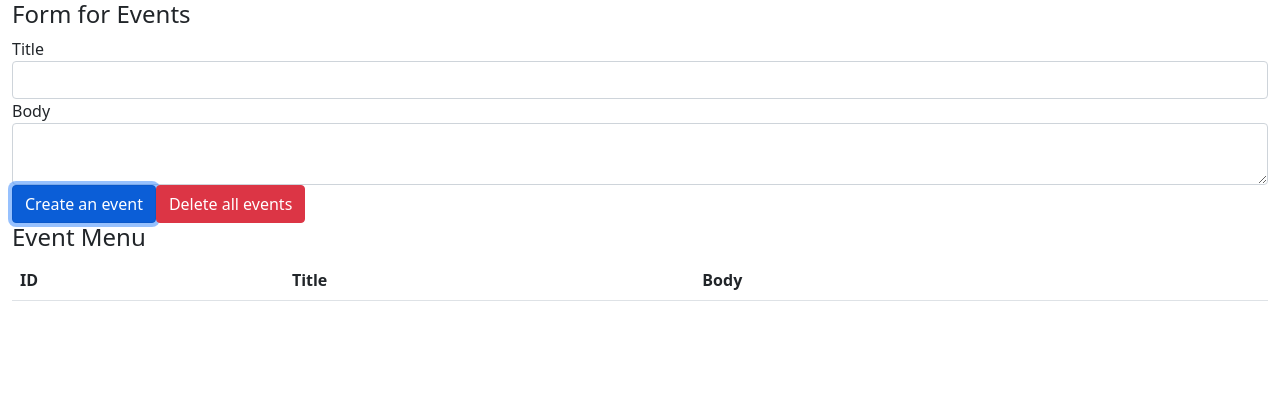
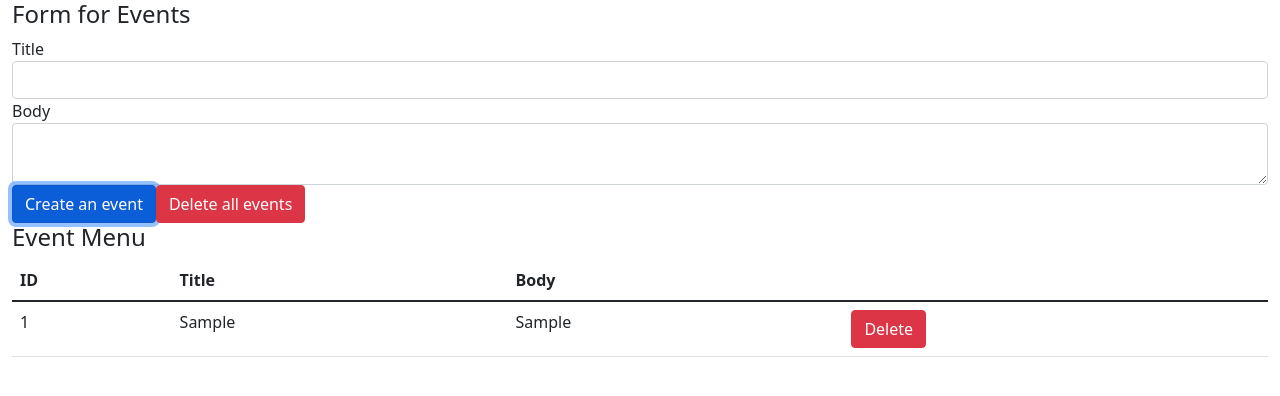
Before and after one commit to ayakamiyake7/react-hooks-101, a React (Create React App) app: page / in a window 1280 px wide. Both pictures are taken after typing "Sample", "Sample" into the empty fields and a click on the button "Create an event". Shown: the top 396 px of the page. Built offline with nearby package versions, Linux system fonts and the light colour scheme.

Commit message:
Display events, refactor and implement remove event button

```diff
--- a/src/components/App.js
+++ b/src/components/App.js
@@ -2,6 +2,7 @@
 
 import 'bootstrap/dist/css/bootstrap.min.css';
 
+import Event from './Event'
 import reducer from '../reducers'
 
 const App = () => {
@@ -49,6 +50,9 @@
                         </tr>
                     </thead>
                     <tbody>
+                        {
+                            state.map((event, index) => (<Event key={index} event={event} dispatch={dispatch} />))
+                        }
                     </tbody>
                 </table>
             </form>
--- /dev/null
+++ b/src/components/Event.js
@@ -0,0 +1,26 @@
+import React from 'react';
+
+const Event = ({dispatch, event}) => {
+    {
+        const id = event.id
+            const handleClickDeleteButton = () => {
+                dispatch({ type: 'DELETE_EVENT', id })
+            }
+
+            return (
+            <tr>
+                <td>{id}</td>
+                <td>{event.title}</td>
+                <td>{event.body}</td>
+                <td>
+                    <button type="button" className="btn btn-danger" onClick={handleClickDeleteButton}>Delete</button>
+                </td>
+            </tr>
+            )
+        // state.map((event, index) => {
+
+        // })
+    }
+}
+
+export default Event
--- a/src/reducers/index.js
+++ b/src/reducers/index.js
@@ -32,7 +32,7 @@
 
             return state
         case 'DELETE_EVENT':
-            return state
+            return state.filter(event => event.id !== action.id)
         case 'CREATE_ALL_EVENTS':
             return []
         default:
```
